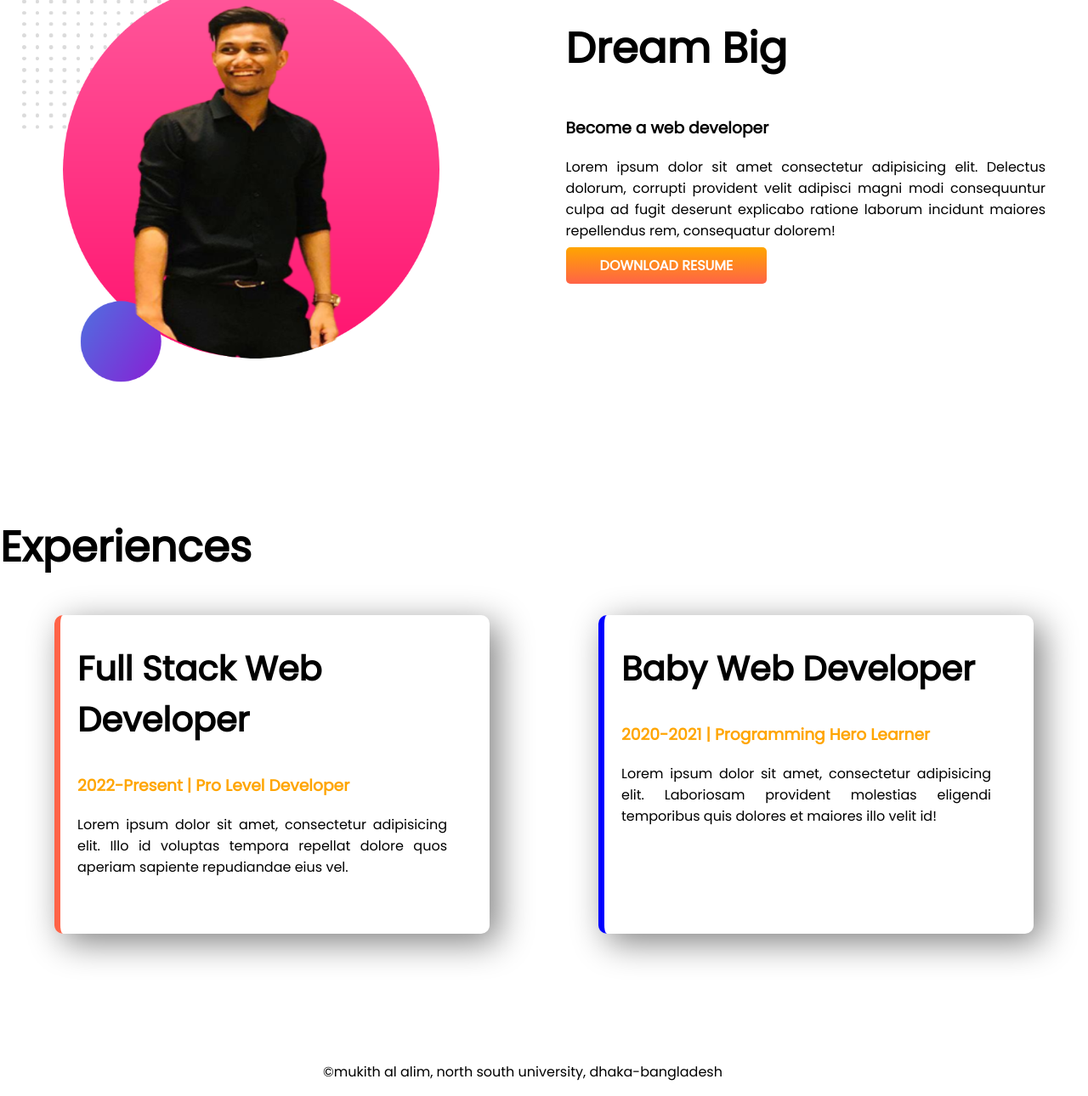
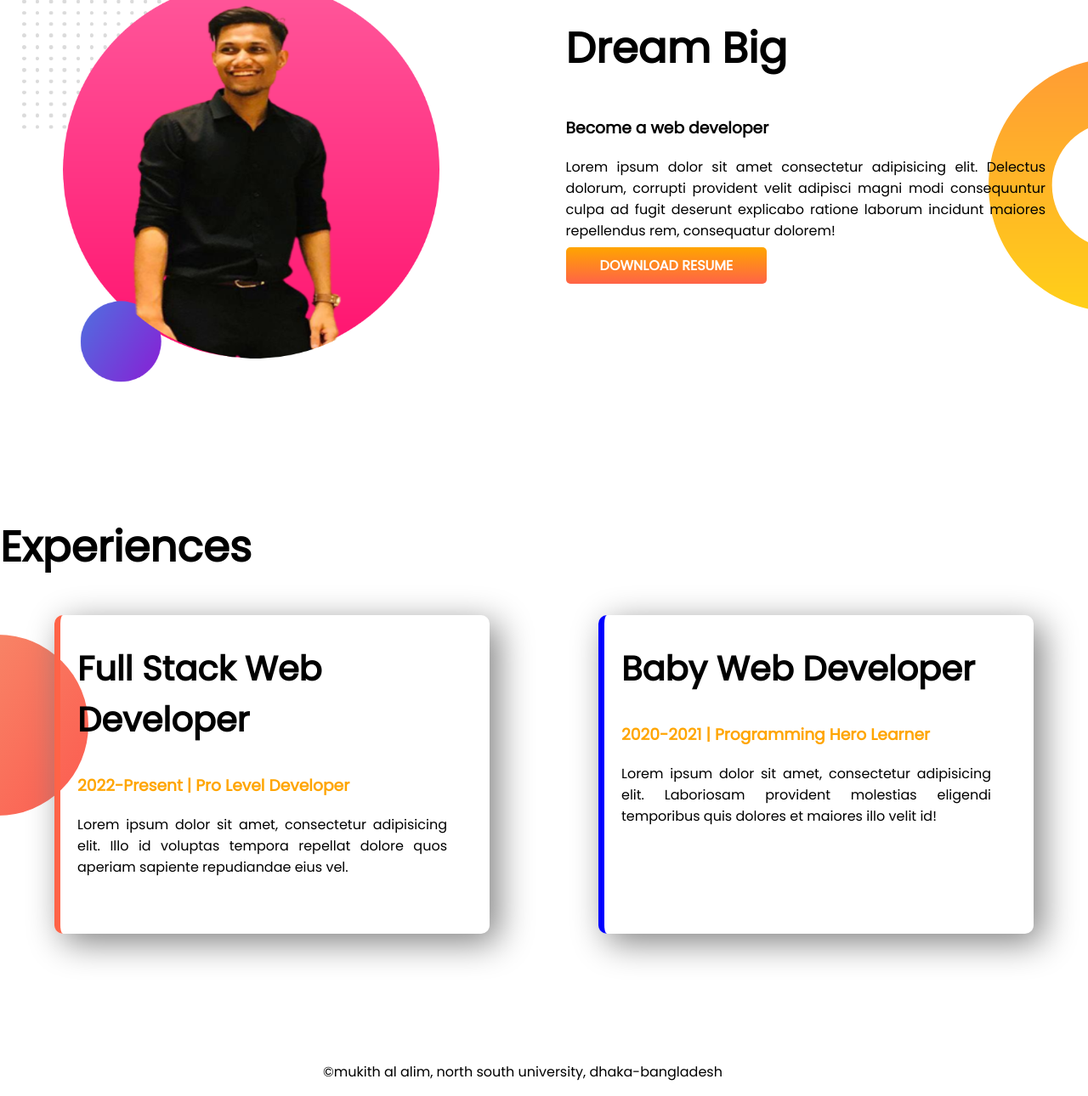
Before and after one commit to mukithalalim/developer-portfolio, a plain HTML site: page index.html in a window 1280 px wide. Shown: the part 685-1975 px from the top of the page at 85% size. Drawn offline with Linux system fonts and the light colour scheme; the site is published under a folder, as on GitHub Pages, so addresses that start at the root find nothing.

Commit message:
bug solved

```diff
--- a/style.css
+++ b/style.css
@@ -45,12 +45,12 @@ p {
 }
 
 .top-banner {
-    background-image: url(/Images/top-banner.png);
+    background-image: url(Images/top-banner.png);
     background-repeat: no-repeat;
 }
 
 .dream-big {
-    background-image: url(/Images/dream-bg.png);
+    background-image: url(Images/dream-bg.png);
     background-repeat: no-repeat;
     background-position: right;
 }
@@ -72,7 +72,7 @@ p {
 }
 
 .experience-area {
-    background-image: url(/Images/exp-bg.png);
+    background-image: url(Images/exp-bg.png);
     background-repeat: no-repeat;
     background-position: left;
 }
```
